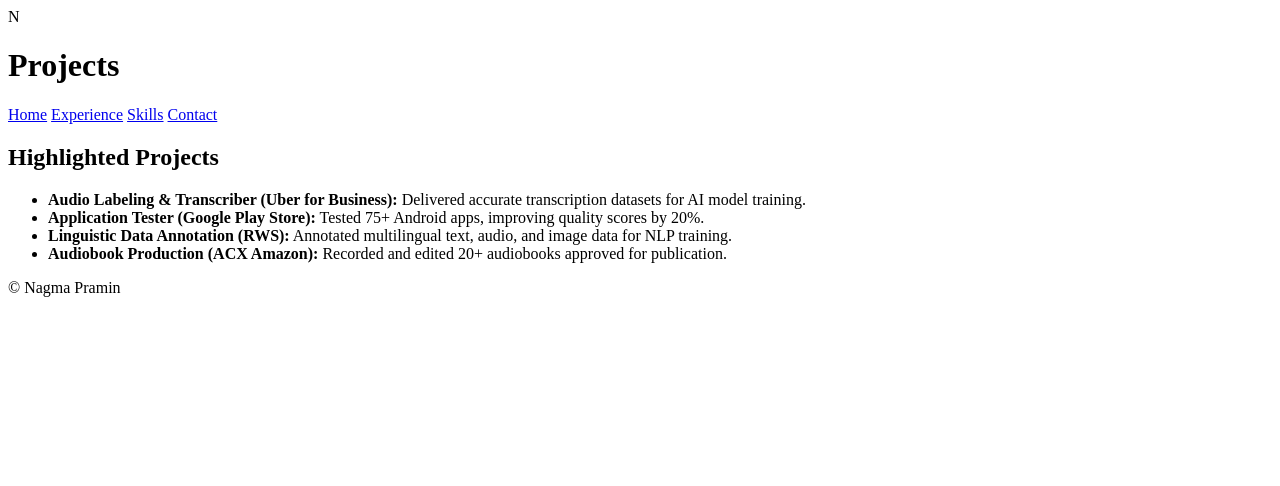
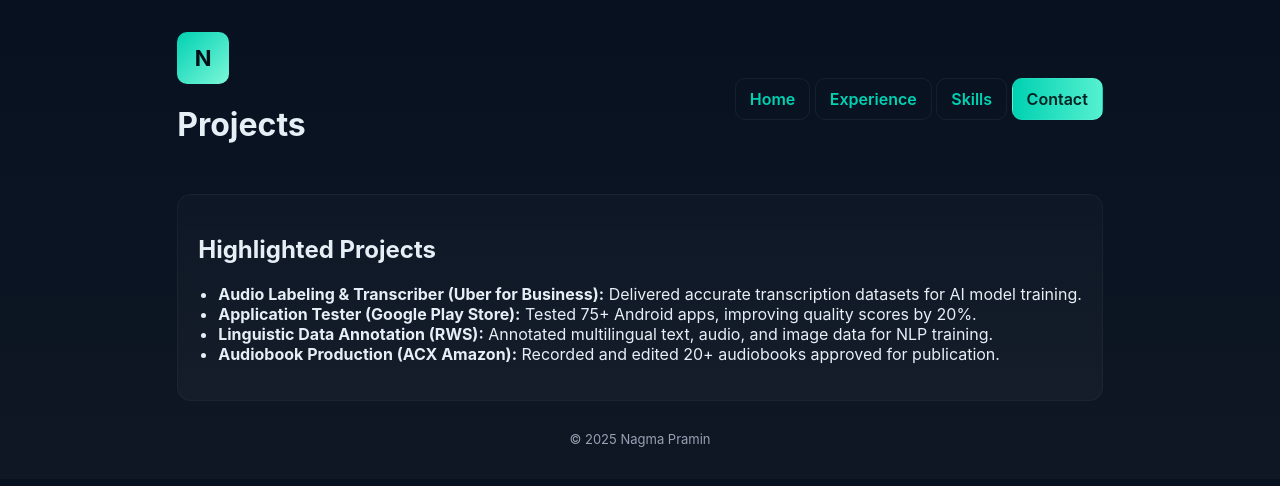
Before and after one commit to MyGithubWebsites/Nagma-Portfolio, a plain HTML site: page projects.html in a window 1280 px wide. Drawn offline with Linux system fonts and the light colour scheme.

Commit message:
Update projects.html

```diff
--- a/projects.html
+++ b/projects.html
@@ -4,7 +4,19 @@
 <meta charset="utf-8">
 <meta name="viewport" content="width=device-width,initial-scale=1">
 <title>Projects — Nagma Pramin</title>
-<link rel="stylesheet" href="style.css">
+<style>
+:root{--bg:#0f1724;--accent:#00d1b2;--muted:#98a0b3;--glass:rgba(255,255,255,0.02);
+--glass-2:rgba(255,255,255,0.03);--radius:14px;--max-width:1100px;font-family:Inter,ui-sans-serif;}
+body{margin:0;background:linear-gradient(180deg,#071120,var(--bg));color:#e6eef6;padding:32px 18px;display:flex;justify-content:center;}
+.container{max-width:var(--max-width);}
+header{display:flex;align-items:center;justify-content:space-between;flex-wrap:wrap;gap:16px;margin-bottom:28px;}
+.logo{width:52px;height:52px;background:linear-gradient(135deg,var(--accent),#7cf7d9);border-radius:10px;display:grid;place-items:center;color:#021018;font-weight:700;font-size:22px;}
+a.btn{background:transparent;color:var(--accent);border:1px solid rgba(255,255,255,0.06);padding:10px 14px;border-radius:10px;text-decoration:none;font-weight:600;}
+a.btn.primary{background:linear-gradient(90deg,var(--accent),#55f1d0);color:#022;}
+.card{background:linear-gradient(180deg,var(--glass),var(--glass-2));padding:20px;border-radius:var(--radius);border:1px solid rgba(255,255,255,0.04);}
+ul{padding-left:20px;}
+footer{text-align:center;color:var(--muted);font-size:13px;margin-top:30px;}
+</style>
 </head>
 <body>
 <div class="container">
@@ -32,6 +44,6 @@
 
 <footer>© <span id="year"></span> Nagma Pramin</footer>
 </div>
-<script src="script.js"></script>
+<script>document.getElementById('year').textContent=new Date().getFullYear();</script>
 </body>
 </html>
```
